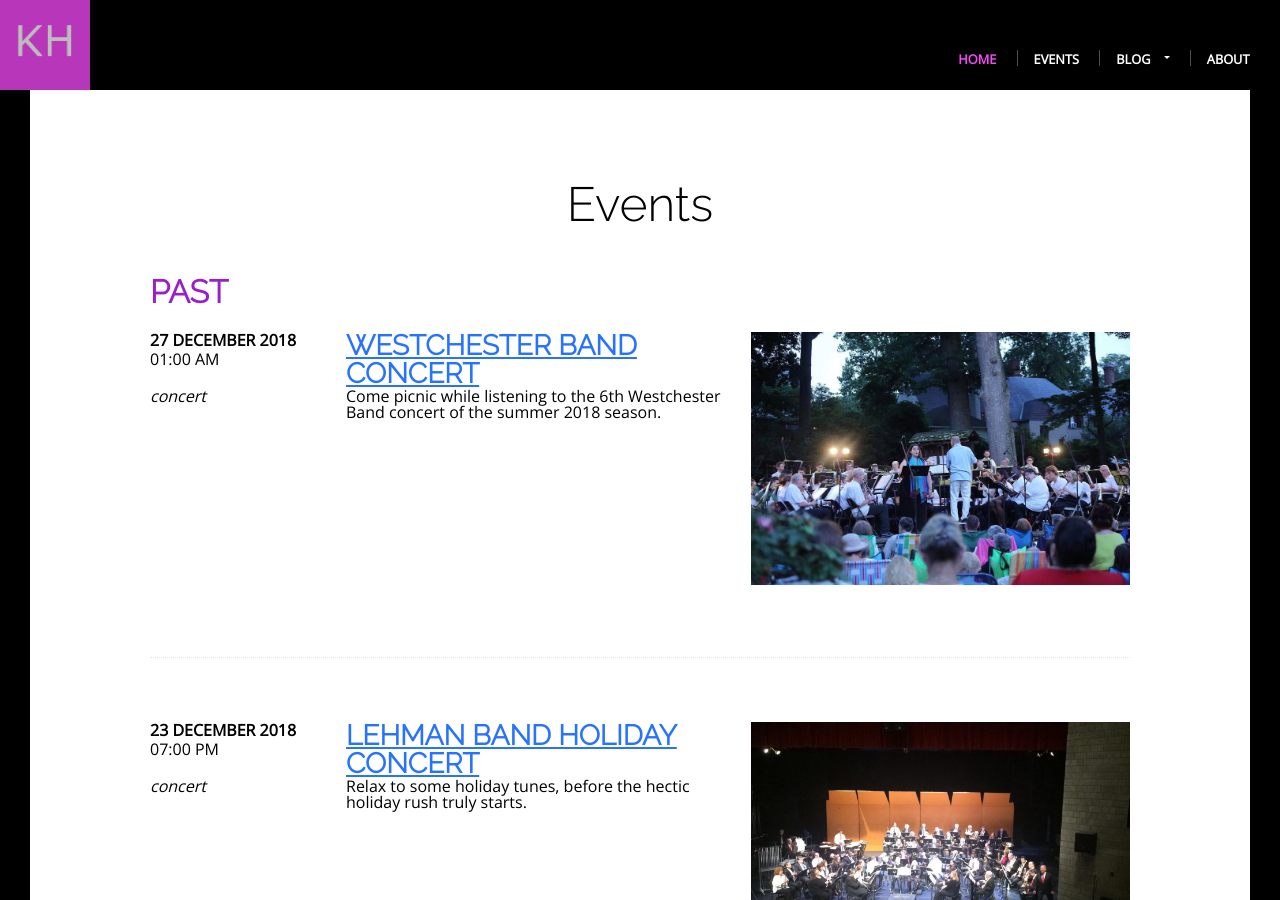
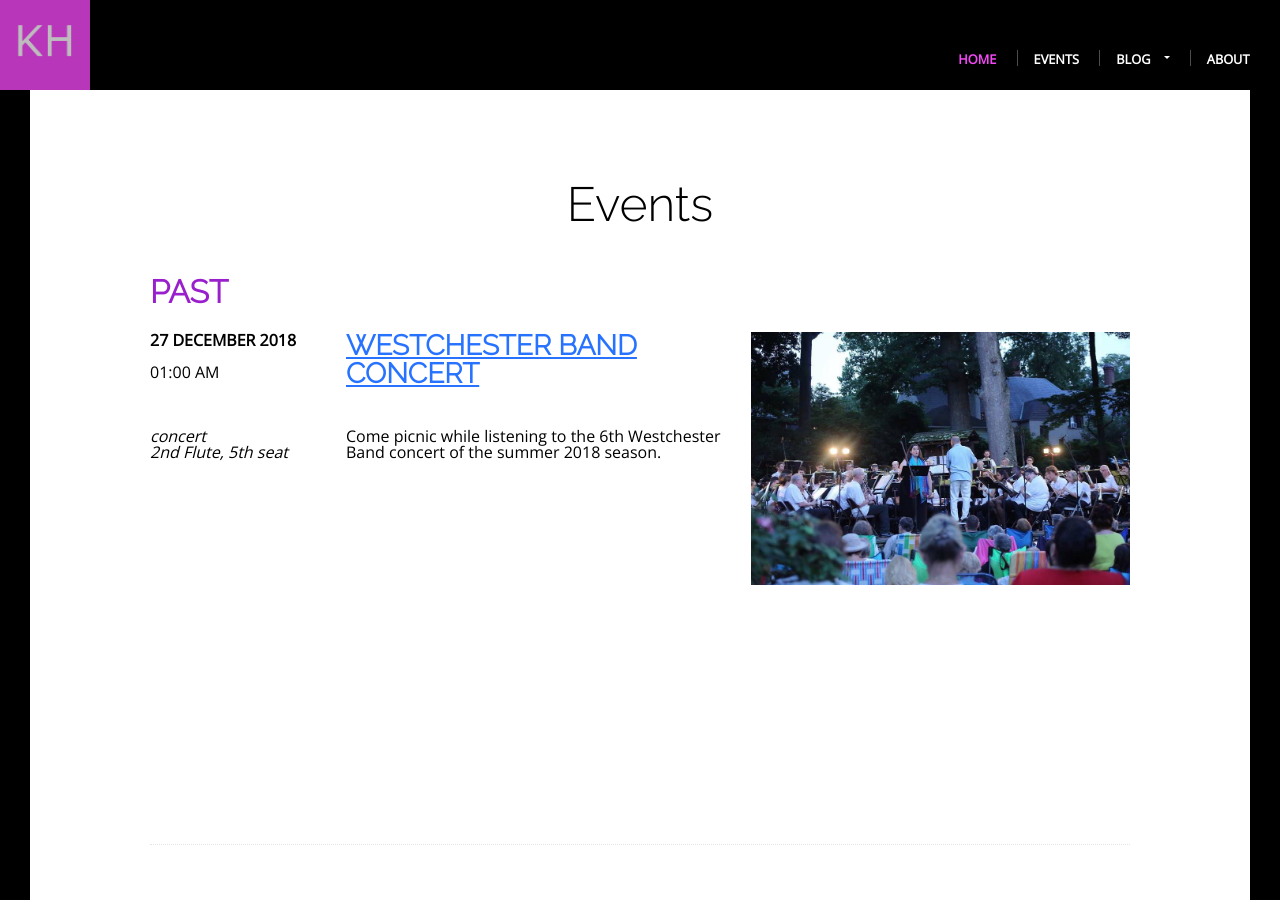
Before and after one commit to khoeger/khoeger.github.io, a Jekyll site: the page built from events/index.html, in a window 1280 px wide and 900 px high. Built offline with Jekyll 4.4.1, drawn with Linux system fonts in a browser that asks for light colours; some of the changed text lies outside the part shown.

Commit message:
Add roles

```diff
--- a/_includes/iterated-events.html
+++ b/_includes/iterated-events.html
@@ -2,7 +2,7 @@
 <div class="col-one">
   <div class="event-date">{{event.date | date: site.date_format}}</div>
   <div class="event-time">{{event.date | date: '%I:%M %p'}}</div>
-  <div class="event-type">{{event.type}}</div>
+  <div class="event-type">{{event.type}}</br>{{event.role}}</div>
 </div>
 <div class="col-two">
   <div class="event-title"><a href="{{ event.url }}">{{event.title}}</a></div>
```
